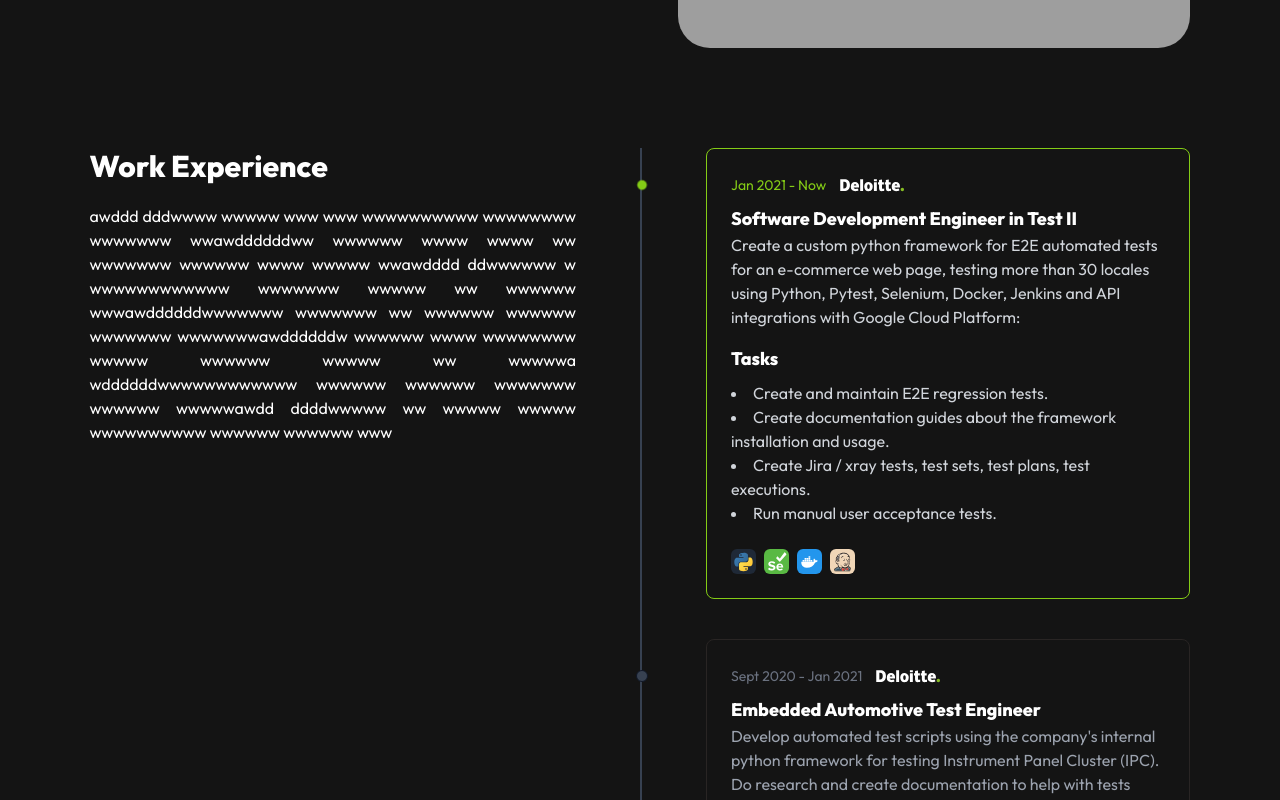
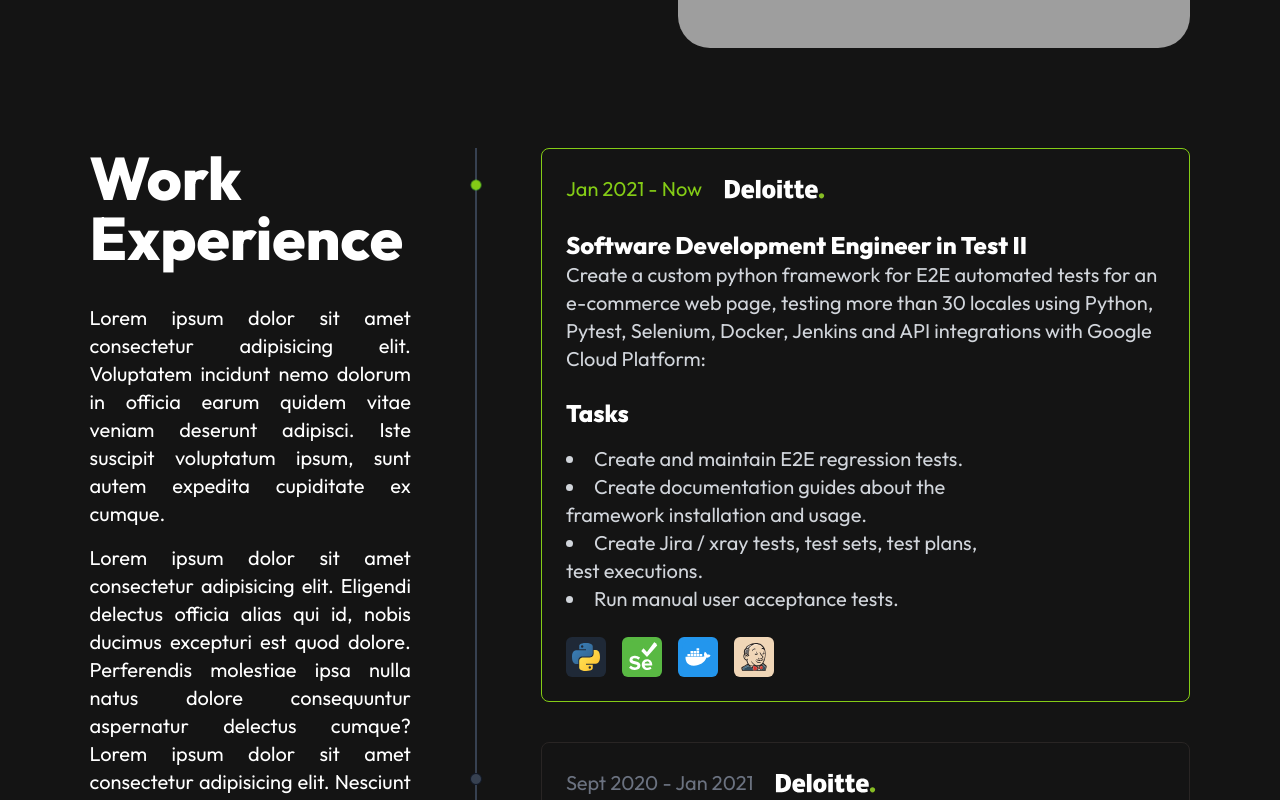
Before and after one commit to chermdev/portfolio2023, a React (Vite) app: page / in a window 1280 px wide. Shown: the part 640-1440 px from the top of the page. Built offline with nearby package versions, Linux system fonts and the light colour scheme; grey boxes are pictures that could not be loaded.

Commit message:
improve font size replaced 50% cards with 65%

```diff
--- a/src/Work.jsx
+++ b/src/Work.jsx
@@ -13,7 +13,7 @@ import { ReactComponent as DjangoIcon } from './assets/logos/django-color.svg'
 
 function CompanyLogoLabel({ LogoComponent, colorStyle = "fill-current" }) {
     return (
-        <div className='h-[1.5rem] max-w-[5rem] p-[0.3rem] rounded-md'>
+        <div className='h-[1.5rem] max-w-[4rem] sm:h-[2rem] sm:max-w-[6rem] lg:h-[2rem] lg:max-w-[8rem] p-[0.3rem] rounded-md'>
             {<LogoComponent className={`h-full w-full ${colorStyle}`} />}
         </div>
     )
@@ -56,7 +56,7 @@ function TechnologyTag({ name }) {
     const IconBgColor = technologyIcons[name]?.color
     const bgColor = IconBgColor != undefined ? IconBgColor : "bg-gray-200 dark:bg-gray-800"
     return (
-        <span className={`flex items-center justify-center w-[25px] h-[25px] ${bgColor} rounded-md overflow-hidden p-[2px]`}>
+        <span className={`flex items-center justify-center w-[25px] h-[25px] md:w-[40px] md:h-[40px] ${bgColor} rounded-md overflow-hidden p-[2px]`}>
             <IconSelected />
         </span>
     )
@@ -68,7 +68,7 @@ function TechnologiesTags({ technologies }) {
 
     return (
         (technologies.length > 0) &&
-        <ul className='mt-6 flex gap-2 flex-wrap' >
+        <ul className='mt-4 md:mt-6 flex gap-2 md:gap-4 flex-wrap' >
             {technologies.map((technology, index) =>
                 <TechnologyTag
                     key={index}
@@ -90,20 +90,20 @@ function WorkCard({ timeStr,
     return (
         <li className={`mb-10 ml-2 md:ml-16 border p-6 rounded-lg ${active ? "border-lime-500" : "border-gray-300 dark:border-stone-800"}`}>
             {(active) ?
-                (<div className="absolute w-3 h-3 rounded-full mt-1.5 -left-1.5 bg-lime-500 animation-pulse"></div>) :
-                (<div className="absolute w-3 h-3 bg-gray-200 rounded-full mt-1.5 -left-1.5 border border-white dark:border-gray-900 dark:bg-gray-700"></div>)
+                (<div className="absolute w-3 h-3 rounded-full mt-1.5 -left-[0.4rem] bg-lime-500 animation-pulse"></div>) :
+                (<div className="absolute w-3 h-3 bg-gray-200 rounded-full mt-1.5 -left-[0.4rem] border border-white dark:border-gray-900 dark:bg-gray-700"></div>)
             }
-            <div className='flex gap-2 items-center mb-4 md:mb-2'>
-                <time className={`text-xs sm:text-sm font-normal leading-none ${(active) ? "text-lime-500" : "text-gray-400 dark:text-gray-500"}`}>{timeStr}</time>
+            <div className='flex gap-2 md:gap-4 items-center mb-4 xl:mb-6'>
+                <time className={`text-xs sm:text-base xl:text-xl font-normal leading-none ${(active) ? "text-lime-500" : "text-gray-400 dark:text-gray-500"}`}>{timeStr}</time>
                 {companyLogo}
             </div>
-            <h3 className="text-sm sm:text-lg font-semibold text-gray-900 dark:text-white">{role}</h3>
-            <p className={`mb-4 text-xs sm:text-base font-normal text-gray-800 ${(active) ? "text-gray-800 dark:text-gray-300" : "text-gray-400 dark:text-gray-400"}`}>{description}</p>
+            <h3 className="text-sm sm:text-lg font-semibold xl:text-2xl text-gray-900 dark:text-white">{role}</h3>
+            <p className={`mb-4 md:mb-6 text-xs sm:text-base xl:text-xl font-normal text-gray-800 ${(active) ? "text-gray-800 dark:text-gray-300" : "text-gray-400 dark:text-gray-400"}`}>{description}</p>
             {
                 (tasks.length > 0) &&
                 <div>
-                    <h3 className='mb-2 font-semibold text-sm sm:text-lg text-gray-900 dark:text-white'>Tasks</h3>
-                    <ul className={`text-xs sm:text-base max-w-md  list-disc list-inside ${(active) ? "text-gray-800 dark:text-gray-300" : "text-gray-400 dark:text-gray-400"}`}>
+                    <h3 className='mb-2 md:mb-4 font-semibold text-sm sm:text-lg xl:text-2xl text-gray-900 dark:text-white'>Tasks</h3>
+                    <ul className={`text-xs sm:text-base xl:text-xl max-w-md  list-disc list-inside ${(active) ? "text-gray-800 dark:text-gray-300" : "text-gray-400 dark:text-gray-400"}`}>
                         {tasks.map((task, index) =>
                             <li
                                 key={index}>
@@ -121,10 +121,6 @@ function WorkCard({ timeStr,
 }
 
 function Work() {
-
-    const deloitteLogo = <CompanyLogoLabel LogoComponent={DeloitteIcon} />
-
-    const yazakiLogo = <CompanyLogoLabel LogoComponent={YazakiIcon} />
 
     const workExpList = [
         {
@@ -169,13 +165,15 @@ function Work() {
     ]
 
     return (
-        <section id="work" className="flex justify-center pt-16 sm:pt-20 bg-[var(--bg-color)]">
-            <div className='w-[var(--max-page-width)] max-w-[var(--max-section-width)] m-auto py-5 flex justify-center items-center flex-col xl:flex-row xl:items-start gap-10 xl:gap-0'>
-                <div className='xl:mr-16'>
-                    <h1 className='text-xl md:text-3xl font-bold mb-5'>Work Experience</h1>
-                    <p className='text-xs sm:text-sm md:text-base break-normal text-justify'>awddd dddwwww wwwww www www wwwwwwwwww wwwwwwww wwwwwww wwawddddddww  wwwwww wwww wwww ww wwwwwww wwwwww wwww wwwww wwawdddd ddwwwwww w wwwwwwwwwwww wwwwwww wwwww ww wwwwww wwwawddddddwwwwwww wwwwwww ww wwwwww wwwwww wwwwwww wwwwwwwawddddddw wwwwww wwww wwwwwwww wwwww wwwwww wwwww ww wwwwwa wddddddwwwwwwwwwwww wwwwww wwwwww wwwwwww wwwwww wwwwwawdd ddddwwwww ww wwwww wwwww wwwwwwwwww wwwwww wwwwww www</p>
+        <section id="work" className="pt-16 sm:pt-20 bg-[var(--bg-color)]">
+            <div className='m-auto w-[var(--max-page-width)] max-w-[var(--max-section-width)] '>
+                <div className='py-5 flex justify-center items-center flex-col xl:flex-row xl:items-start gap-10 xl:gap-0'>
+                    <div className='xl:mr-16 flex flex-col gap-4'>
+                        <h1 className='text-2xl md:text-3xl xl:text-6xl font-bold mb-5'>Work Experience</h1>
+                        <p className='text-xs sm:text-sm md:text-base xl:text-xl break-normal text-justify'>Lorem ipsum dolor sit amet consectetur adipisicing elit. Voluptatem incidunt nemo dolorum in officia earum quidem vitae veniam deserunt adipisci. Iste suscipit voluptatum ipsum, sunt autem expedita cupiditate ex cumque.</p>
+                        <p className='text-xs sm:text-sm md:text-base xl:text-xl break-normal text-justify'>Lorem ipsum dolor sit amet consectetur adipisicing elit. Eligendi delectus officia alias qui id, nobis ducimus excepturi est quod dolore. Perferendis molestiae ipsa nulla natus dolore consequuntur aspernatur delectus cumque? Lorem ipsum dolor sit amet consectetur adipisicing elit. Nesciunt aliquam voluptatem eos officiis suscipit, molestiae repellendus consequatur tempora magnam id corrupti veritatis deleniti doloremque inventore voluptates assumenda ex. Labore, laborum.</p>
                     </div>
-                <div className='flex justify-center xl:justify-start xl:min-w-[50%]'>
+                    <div className='flex justify-center xl:justify-start xl:min-w-[65%]'>
                         <ol className="relative border-l-2 border-gray-200 dark:border-gray-700">
                             {workExpList.map(job =>
                                 <WorkCard
@@ -186,6 +184,7 @@ function Work() {
                         </ol>
                     </div>
                 </div>
+            </div>
         </section>
     )
 }
```
Lines whose indentation alone changed are shown as unchanged.
